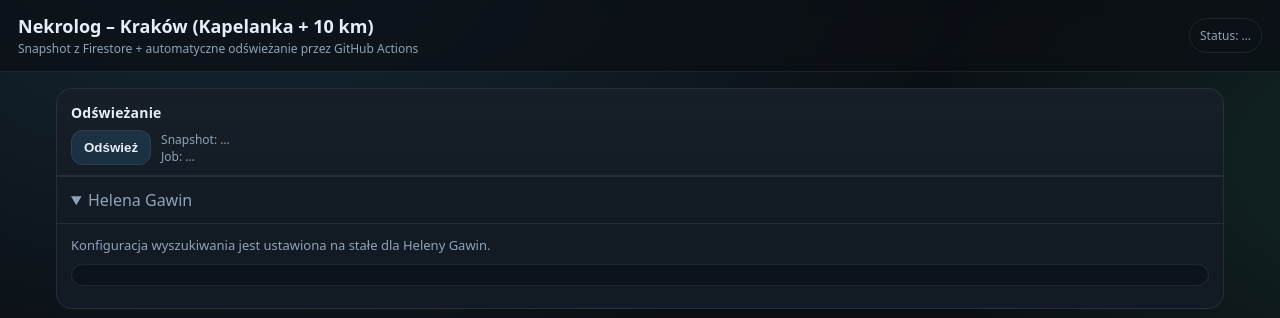
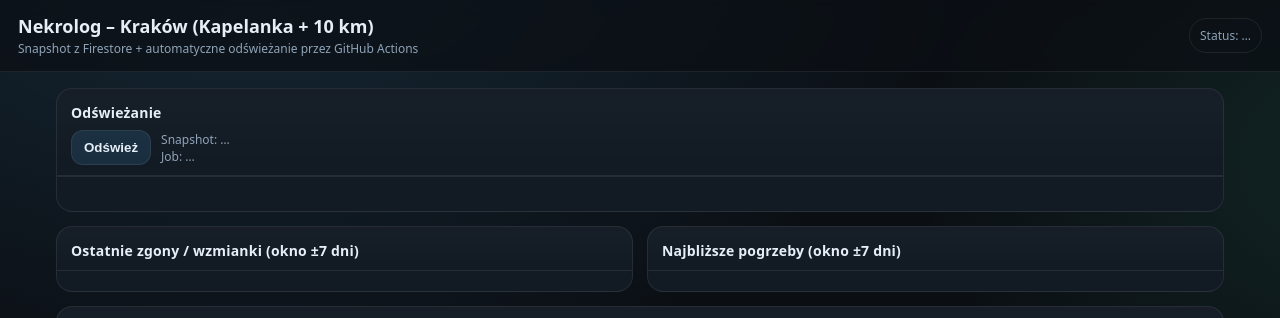
Before and after one commit to CuteLittleGoat/Nekrolog, a plain HTML site: page index.html in a window 1280 px wide. Shown: the top 318 px of the page. Drawn offline with Linux system fonts and the light colour scheme; no server answers.

Commit message:
Uprość sekcję Helena Gawin w UI

```diff
--- a/app.js
+++ b/app.js
@@ -193,10 +193,6 @@ async function loadAll() {
 
   log("snapshot:", snap ? "OK" : "BRAK", "job:", job ? "OK" : "BRAK", "sources:", cfg?.sources?.length ?? 0);
 
-  const phrasesRaw = HELENA_GAWIN_PHRASES.join("\n");
-  const staticEl = el("phrasesStatic");
-  if (staticEl) staticEl.textContent = phrasesRaw;
-
   const phrases = makePhraseVariants(HELENA_GAWIN_PHRASES);
   const deaths = pickRows(snap, "recent_deaths", "deaths");
   const funerals = pickRows(snap, "upcoming_funerals", "funerals");
--- a/index.html
+++ b/index.html
@@ -29,14 +29,9 @@
         </div>
       </div>
 
-      <details class="details" open>
-        <summary>Helena Gawin</summary>
-        <div class="pad">
-          <p class="hint">Konfiguracja wyszukiwania jest ustawiona na stałe dla Heleny Gawin.</p>
-          <pre id="phrasesStatic" class="phraseList"></pre>
-          <div id="helenaStatus" class="hint"></div>
-        </div>
-      </details>
+      <div class="pad" id="helenaSection">
+        <div id="helenaStatus" class="hint"></div>
+      </div>
     </section>
 
     <section class="grid">
```
